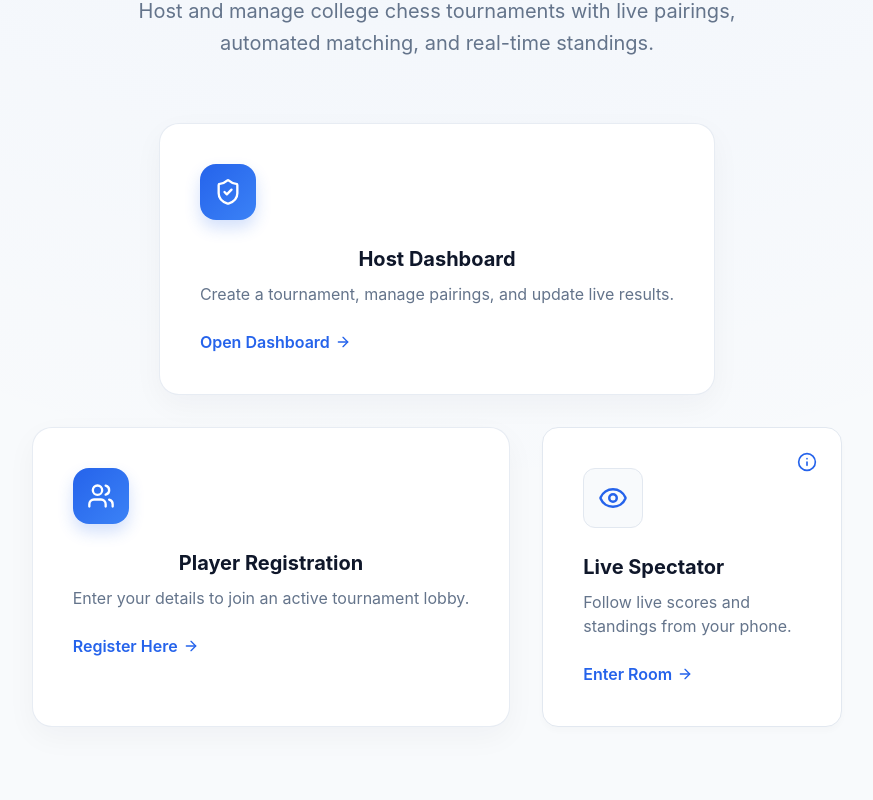
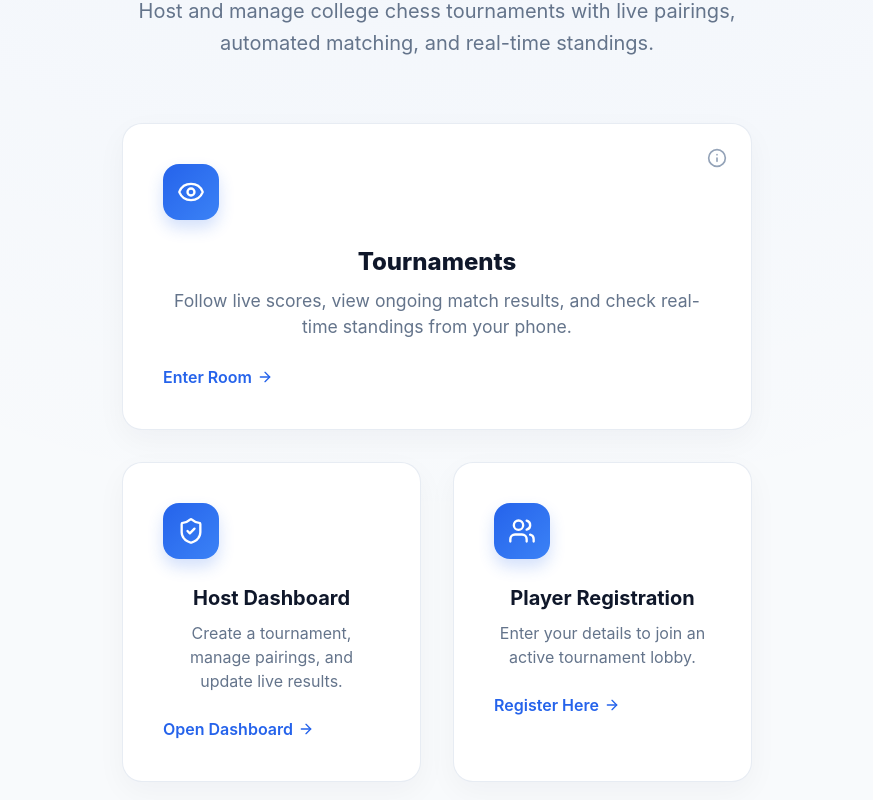
Before and after one commit to rajtilakchamlagain/BVEC_Chess, a React (Vite) app: page / in a window 1280 px wide. Shown: the part 480-1280 px from the top of the page, without its empty margins (203-1076 px from the left). Built offline with nearby package versions, Linux system fonts and the light colour scheme.

Commit message:
style: rearrange landing page cards to emphasize Tournaments at the top

```diff
--- a/src/pages/LandingPage.jsx
+++ b/src/pages/LandingPage.jsx
@@ -82,11 +82,33 @@ export default function LandingPage() {
         </motion.div>
 
         {/* Minimalist Action Cards */}
-        <div style={{ display: 'flex', justifyContent: 'center', gap: '2rem', flexWrap: 'wrap' }}>
+        <div style={{ display: 'flex', flexDirection: 'column', alignItems: 'center', gap: '2rem', width: '100%' }}>
 
-          {/* Card 1 */}
+          {/* Main Card: Tournaments (Spectator) */}
           <motion.div
             className="premium-card"
+            style={{ width: '100%', maxWidth: '630px' }}
+            onClick={() => navigate('/chess-viewer-entry')}
+          >
+            <div style={{ position: 'absolute', top: '1.5rem', right: '1.5rem', color: '#94a3b8' }} title="Access live scores, pairings, and real-time standings as they happen.">
+              <Info size={20} />
+            </div>
+            <div className="premium-card-icon">
+              <Eye size={28} />
+            </div>
+            <h3 style={{ fontSize: '1.5rem', color: 'var(--text-main)', marginBottom: '0.5rem', fontWeight: '800' }}>Tournaments</h3>
+            <p style={{ color: 'var(--text-muted)', marginBottom: '1.5rem', fontSize: '1.1rem', lineHeight: '1.5' }}>Follow live scores, view ongoing match results, and check real-time standings from your phone.</p>
+            <div style={{ color: 'var(--primary)', fontWeight: '600', fontSize: '1rem', display: 'flex', alignItems: 'center', gap: '5px' }}>
+              Enter Room <ArrowRight size={16} />
+            </div>
+          </motion.div>
+
+          <div style={{ display: 'flex', justifyContent: 'center', gap: '2rem', flexWrap: 'wrap', width: '100%', maxWidth: '630px' }}>
+
+            {/* Card 2: Host */}
+            <motion.div
+              className="premium-card"
+              style={{ flex: 1, minWidth: '280px' }}
               onClick={() => navigate('/chess-owner-entry')}
             >
               <div className="premium-card-icon">
@@ -99,9 +121,10 @@ export default function LandingPage() {
               </div>
             </motion.div>
 
-          {/* Card 2 */}
+            {/* Card 3: Player */}
             <motion.div
               className="premium-card"
+              style={{ flex: 1, minWidth: '280px' }}
               onClick={() => navigate('/chess-player-entry')}
             >
               <div className="premium-card-icon">
@@ -114,25 +137,7 @@ export default function LandingPage() {
               </div>
             </motion.div>
 
-          {/* Card 3 */}
-          <motion.div
-            whileHover={{ y: -6, boxShadow: '0 20px 40px rgba(0,0,0,0.08)', borderColor: 'var(--primary)' }}
-            style={{ background: 'var(--panel-bg)', padding: '2.5rem', borderRadius: '16px', border: '1px solid var(--border-color)', width: '300px', textAlign: 'left', cursor: 'pointer', transition: 'all 0.3s ease', boxShadow: '0 4px 6px rgba(0,0,0,0.02)', position: 'relative' }}
-            onClick={() => navigate('/chess-viewer-entry')}
-          >
-            <div style={{ position: 'absolute', top: '1.5rem', right: '1.5rem', color: 'var(--primary)' }} title="Access live scores, pairings, and real-time standings as they happen.">
-              <Info size={20} />
           </div>
-            <div style={{ background: 'var(--bg-color)', border: '1px solid var(--border-color)', width: '60px', height: '60px', borderRadius: '12px', display: 'flex', alignItems: 'center', justifyContent: 'center', marginBottom: '1.5rem' }}>
-              <Eye size={30} color="var(--primary)" />
-            </div>
-            <h3 style={{ fontSize: '1.25rem', color: 'var(--text-main)', marginBottom: '0.5rem', fontWeight: '700' }}>Live Spectator</h3>
-            <p style={{ color: 'var(--text-muted)', marginBottom: '1.5rem', fontSize: '1rem', lineHeight: '1.5' }}>Follow live scores and standings from your phone.</p>
-            <div style={{ color: 'var(--primary)', fontWeight: '600', fontSize: '1rem', display: 'flex', alignItems: 'center', gap: '5px' }}>
-              Enter Room <ArrowRight size={16} />
-            </div>
-          </motion.div>
-
         </div>
       </div>
 
```
Lines whose indentation alone changed are shown as unchanged.
